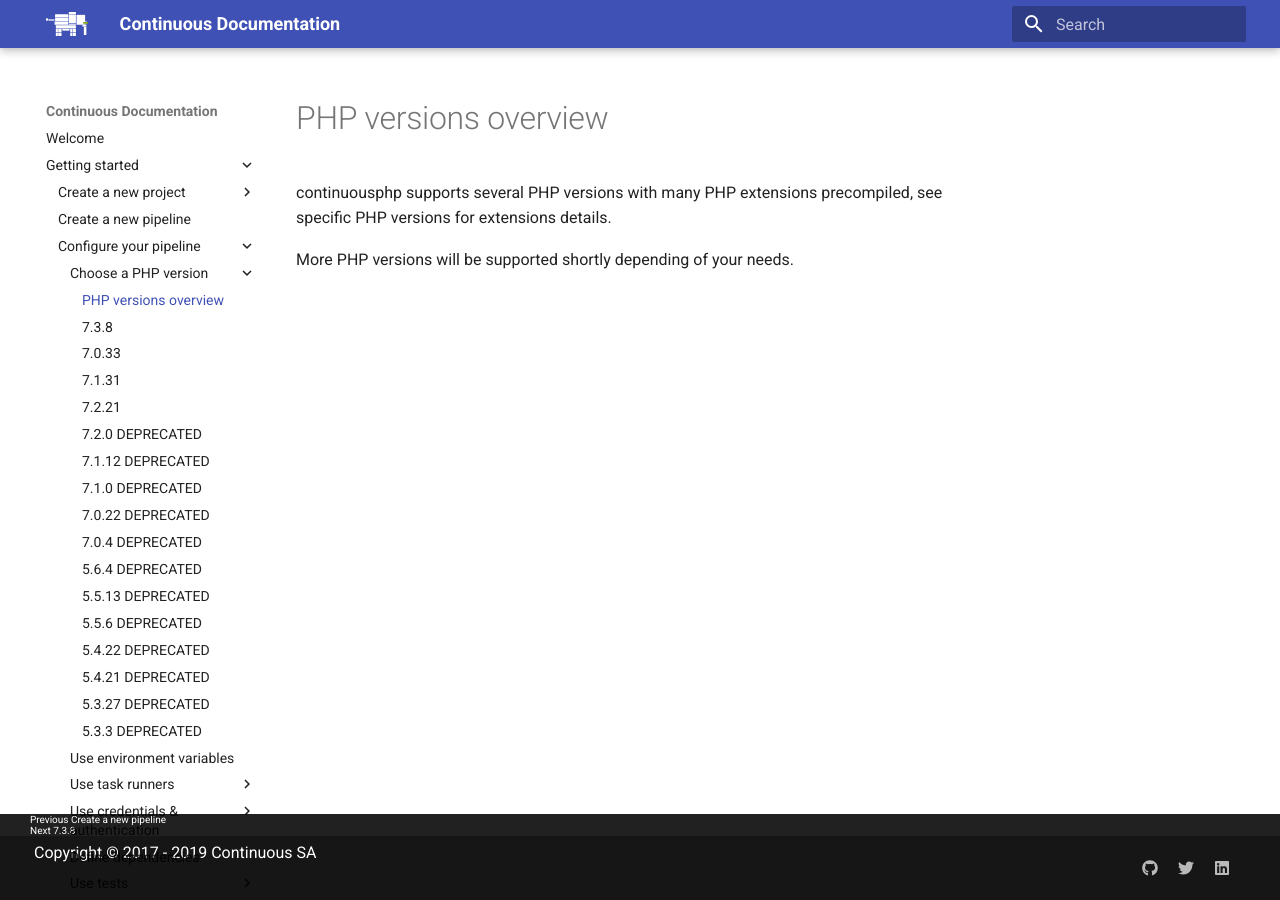
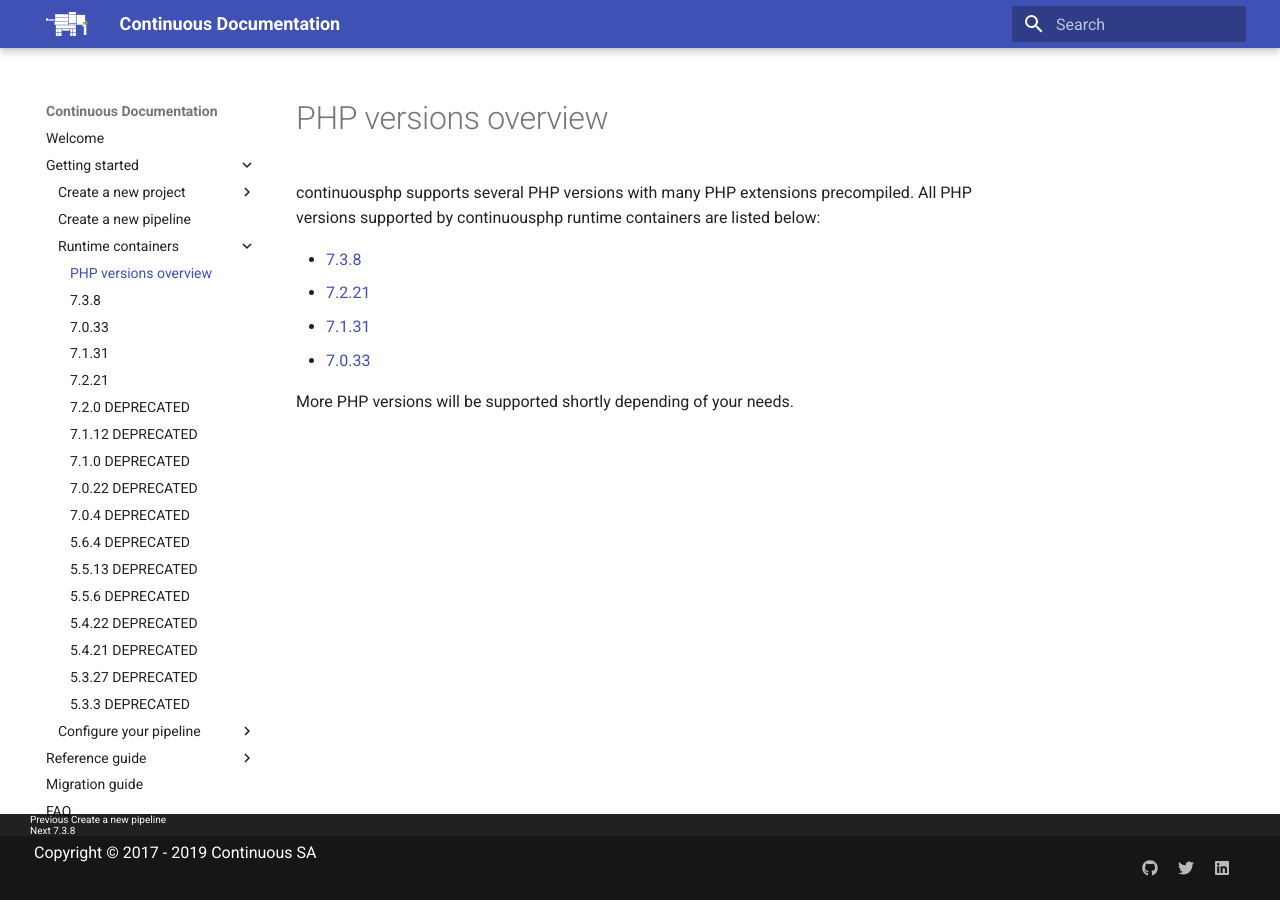
Before and after one commit to continuousphp/documentation, an MkDocs documentation site: the page built from docs/php.md, in a window 1280 px wide. Built offline with MkDocs 1.6.1 and Material for MkDocs 9.7.7, drawn with Linux system fonts in a browser that asks for light colours.

Commit message:
update documentation

```diff
--- a/docs/php.md
+++ b/docs/php.md
@@ -6,6 +6,14 @@
 order:          7
 excerpt:        "PHP versions supported by continuousphp."
 ---
-continuousphp supports several PHP versions with many PHP extensions precompiled, see specific PHP versions for extensions details.
+continuousphp supports several PHP versions with many PHP extensions precompiled. All PHP versions supported by continuousphp runtime containers
+are listed below:
+
+* [7.3.8](/php/7.3.8/)
+* [7.2.21](/php/7.2.21/)
+* [7.1.31](/php/7.1.31/)
+* [7.0.33](/php/7.0.33/)
+
+
 
 More PHP versions will be supported shortly depending of your needs.
--- a/mkdocs.yml
+++ b/mkdocs.yml
@@ -37,26 +37,27 @@
                 - Github: vcs/github.md
                 - Bitbucket: vcs/bitbucket.md
                 - Gitlab: vcs/gitlab.md
+
         - Create a new pipeline: deployment-pipelines.md
+        - Runtime containers:
+              - PHP versions overview: php.md
+              - 7.3.8: php/7.3.8.md
+              - 7.0.33: php/7.0.33.md
+              - 7.1.31: php/7.1.31.md
+              - 7.2.21: php/7.2.21.md
+              - 7.2.0 DEPRECATED: php/7.2.0.md
+              - 7.1.12 DEPRECATED: php/7.1.12.md
+              - 7.1.0 DEPRECATED: php/7.1.0.md
+              - 7.0.22 DEPRECATED: php/7.0.22.md
+              - 7.0.4 DEPRECATED: php/7.0.4.md
+              - 5.6.4 DEPRECATED: php/5.6.4.md
+              - 5.5.13 DEPRECATED: php/5.5.13.md
+              - 5.5.6 DEPRECATED: php/5.5.6.md
+              - 5.4.22 DEPRECATED: php/5.4.22.md
+              - 5.4.21 DEPRECATED: php/5.4.21.md
+              - 5.3.27 DEPRECATED: php/5.3.27.md
+              - 5.3.3 DEPRECATED: php/5.3.3.md
         - Configure your pipeline:
-            - Choose a PHP version:
-                - PHP versions overview : php.md
-                - 7.3.8: php/7.3.8.md
-                - 7.0.33: php/7.0.33.md
-                - 7.1.31: php/7.1.31.md
-                - 7.2.21: php/7.2.21.md
-                - 7.2.0 DEPRECATED: php/7.2.0.md
-                - 7.1.12 DEPRECATED: php/7.1.12.md
-                - 7.1.0 DEPRECATED: php/7.1.0.md
-                - 7.0.22 DEPRECATED: php/7.0.22.md
-                - 7.0.4 DEPRECATED: php/7.0.4.md
-                - 5.6.4 DEPRECATED: php/5.6.4.md
-                - 5.5.13 DEPRECATED: php/5.5.13.md
-                - 5.5.6 DEPRECATED: php/5.5.6.md
-                - 5.4.22 DEPRECATED: php/5.4.22.md
-                - 5.4.21 DEPRECATED: php/5.4.21.md
-                - 5.3.27 DEPRECATED: php/5.3.27.md
-                - 5.3.3 DEPRECATED: php/5.3.3.md
             - Use environment variables: environment-variables.md
             - Use task runners:
                 - Task Runners overview: task-runners.md
```
